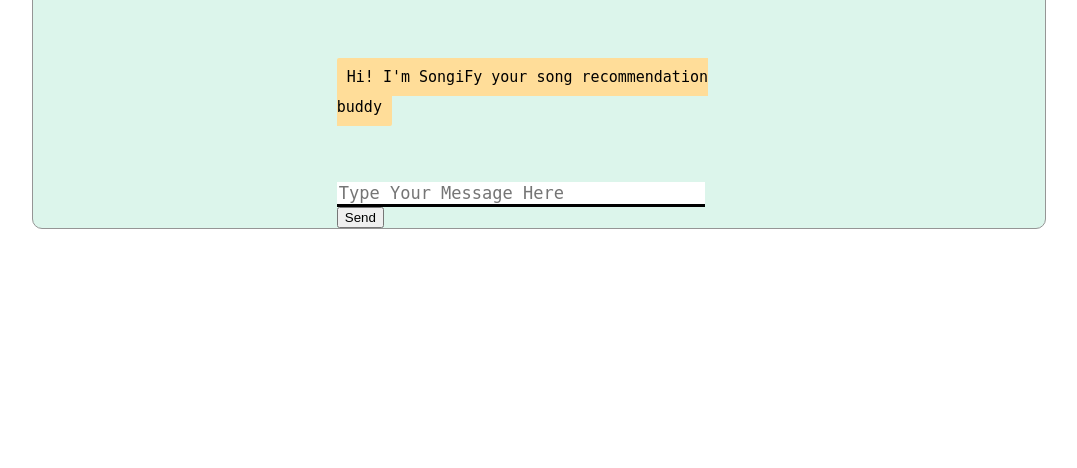
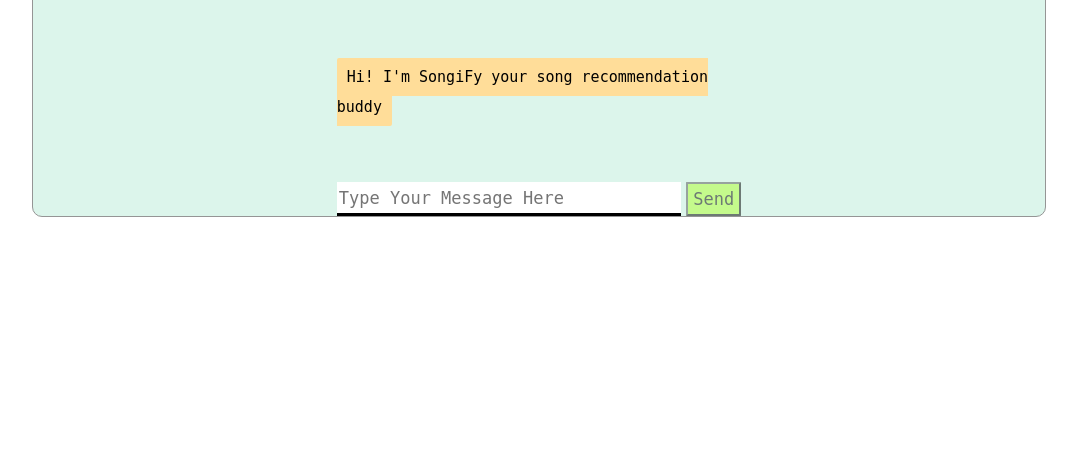
Before and after one commit to AYaaN01/songifyProj, a Flask app: page / in a window 1280 px wide. Shown: the part 112-580 px from the top of the page, without its empty margins (101-1178 px from the left). Run offline with Flask 2, Linux system fonts and the light colour scheme; some libraries are stand-ins or nearby versions.

Commit message:
added button and used flex method for input

```diff
--- a/static/css/main.css
+++ b/static/css/main.css
@@ -10,6 +10,8 @@
 }
 
 #userInput {
+    display: flex;
+    flex-direction: row;
     margin-left: auto;
     margin-right: auto;
     width: 40%;
@@ -19,9 +21,22 @@
 #textInput {
     width: 90%;
     border: none;
+    margin-left: auto;
+    margin-right: auto;
     border-bottom: 3px solid black;
     font-family: monospace;
     font-size: 17px;
+    flex: 1;
+}
+
+#buttonInput {
+    margin-left: 5px;
+    opacity: 0.5;
+    padding: 5px;
+    border-radius: 1px;
+    font-size: 17px;
+    font-family: monospace;
+    background-color: greenyellow;
 }
 
 .userText {
```
Lines whose indentation alone changed are shown as unchanged.
